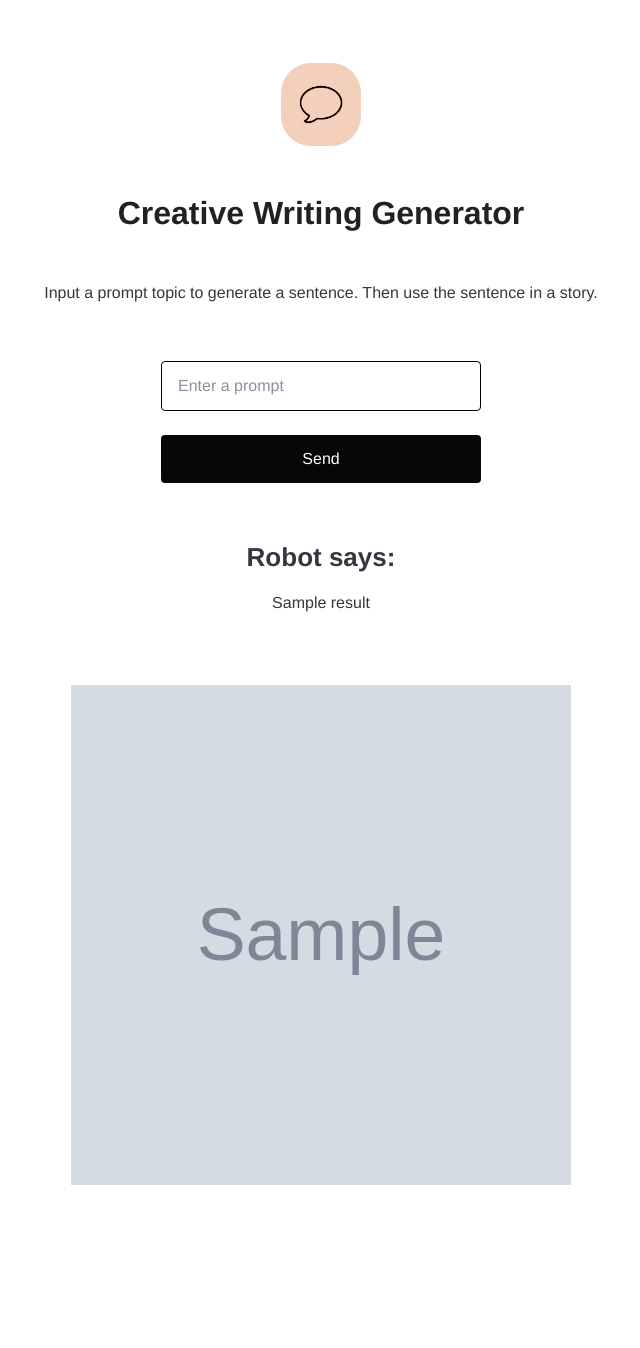
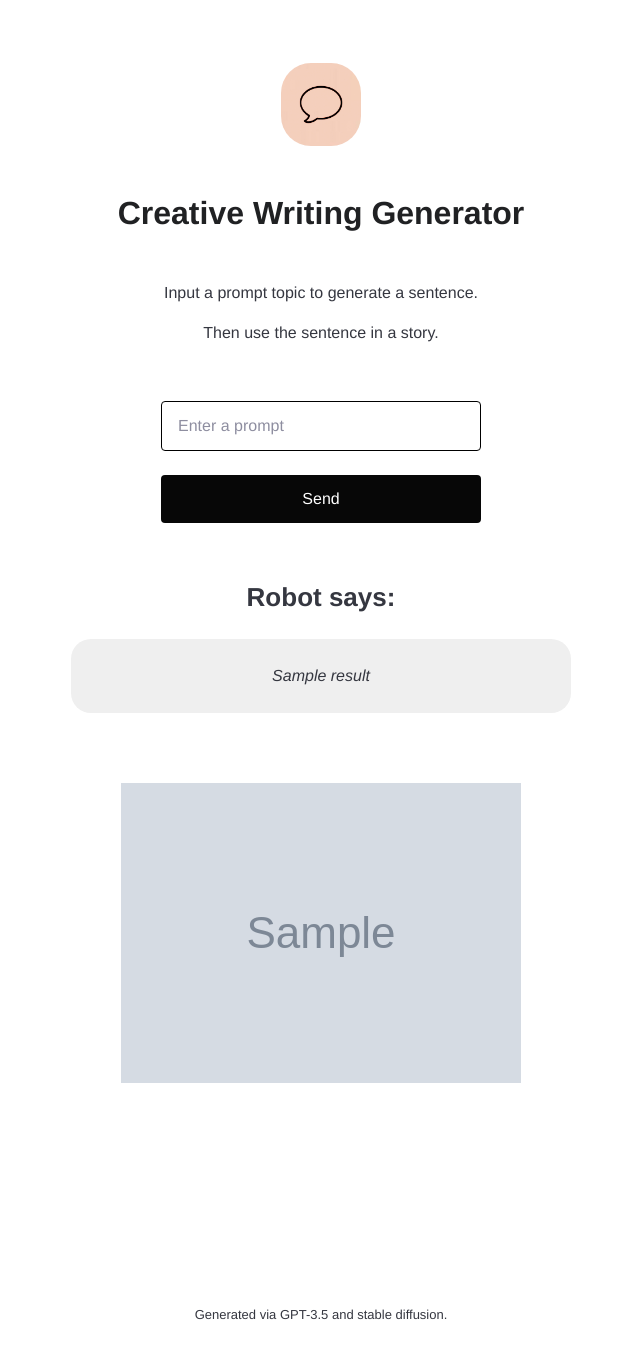
Before and after one commit to lulu-wang/Creative-Writing-AI-Webapp, a Flask app: template templates/index.html in a window 1280 px wide. Shown: the whole page, without its empty margins (319-959 px from the left). Before the commit the page ends 1185 px from the top, so only its background shows below. Run offline with Flask 2, Linux system fonts and the light colour scheme; the template is opened without the code that fills it: most values are stand-ins (such as "Sample title", 1, 10 or a date in 2020); grey boxes marked "Sample" are stand-in pictures; some web fonts are replaced.

Commit message:
update stable diffusion json parsing

```diff
--- a/app.py
+++ b/app.py
@@ -6,6 +6,7 @@ from flask import Flask, redirect, render_template, request, url_for
 
 app = Flask(__name__)
 openai.api_key = os.getenv("OPENAI_API_KEY")
+stableDiffusionKey = os.getenv("STABLEDIFFUSION_API_KEY")
 stable_diffusion_url = "https://stablediffusionapi.com/api/v3/text2img"
 
 
@@ -35,7 +36,7 @@ def index():
         resultText = response['choices'][0]['message']['content']
 
         payload = json.dumps({
-            "key": "A3JZV8fcdyGJe5jO2izcRIb7sCXTmA0u3XMbPefHAJLPU6g4Hn9f7elc7OQY",
+            "key": stableDiffusionKey,
             "prompt": resultText,
             "negative_prompt": "nudity",
             "width": "512",
@@ -60,10 +61,10 @@ def index():
 
         responsePicture = requests.request("POST", stable_diffusion_url, headers=headers, data=payload)
         responseJson = responsePicture.json()
-        pictureUrl = responseJson["output"]
-        print(pictureUrl)
 
-        print(response)
+        if "output" in responseJson:
+            pictureUrl = responseJson["output"]
+
         return redirect(url_for("index", result=resultText, pictureUrl=pictureUrl))
 
     result = request.args.get("result")
--- a/static/main.css
+++ b/static/main.css
@@ -39,6 +39,7 @@ body {
 h2 {
   font-style: bold;
   font-size: 26px;
+  margin-bottom: 30px;
 }
 h3 {
   font-size: 32px;
@@ -77,9 +78,20 @@ input[type="submit"] {
   margin-bottom: 70px;
   width: 500px;
 }
-
+.resultSection {
+  background-color: #efefef;
+  padding: 25px;
+  border-radius: 20px;
+  font-style: italic;
+}
+img[src=""] {
+  display: none;
+}
 .aiPicture {
-  width: 500px;
-  height: 500px;
+  max-width: 500px;
+  max-height: 500px;
   margin-bottom: 100px;
 }
+.footnote {
+  font-size: 13px;
+}
--- a/templates/index.html
+++ b/templates/index.html
@@ -12,7 +12,8 @@
   <img src="{{ url_for('static', filename='chatIcon.jpg') }}" class="icon" />
   <h3 class="title">Creative Writing Generator</h3>
   <div class="description">
-    <p>Input a prompt topic to generate a sentence. Then use the sentence in a story.</p>
+    <p>Input a prompt topic to generate a sentence.</p>
+    <p> Then use the sentence in a story.</p>
   </div>
   <form action="/" method="post">
     <input type="text" name="userText" placeholder="Enter a prompt" required />
@@ -22,10 +23,13 @@
   {% if result %}
   <div class="result">
     <h2>Robot says: </h2>
-    {{ result }}
+    <div class="resultSection">
+      {{ result }}
+    </div>
   </div>
   <div class="aiPicture">
     <img src="{{pictureUrl}}" class="aiPicture"/>
   </div>
+  <p class="footnote">Generated via GPT-3.5 and stable diffusion.</p>
   {% endif %}
 </body>
```
Also changed, not shown: static/dog.png (deleted).
